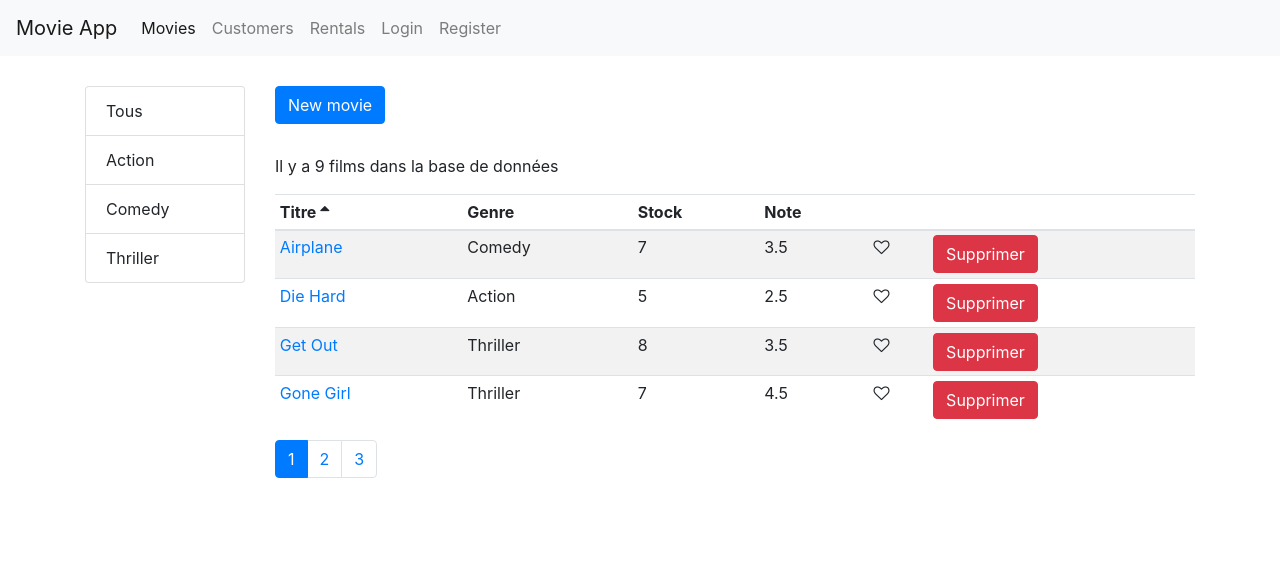
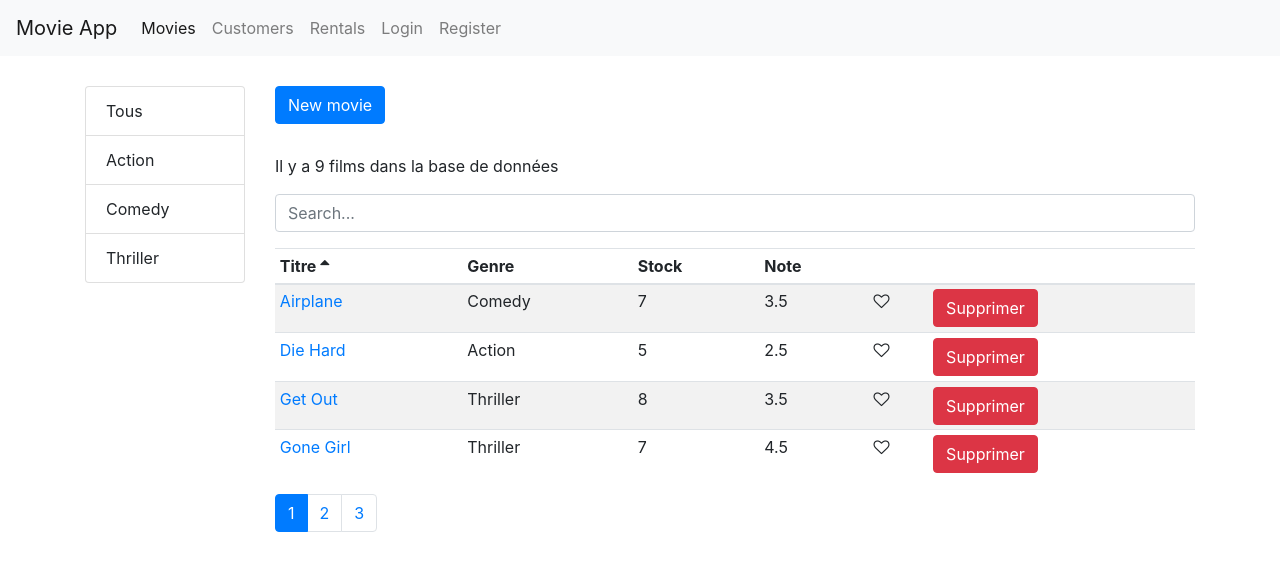
Before and after one commit to petit-lardon/react-movie, a React (Create React App) app: page /movies in a window 1280 px wide. Shown: the top 570 px of the page. Built offline with nearby package versions, Linux system fonts and the light colour scheme.

Commit message:
add search box to filter movies

```diff
--- /dev/null
+++ b/src/components/form/SearchBox.js
@@ -0,0 +1,16 @@
+import React from 'react';
+
+const SearchBox = ({value, onChange}) => {
+    return (
+        <input
+            type="text"
+            name="query"
+            className="form-control my-3"
+            placeholder="Search..."
+            value={value}
+            onChange={e => onChange(e.currentTarget.value)}
+            />
+    )
+}
+
+export default SearchBox;
--- a/src/components/movies.js
+++ b/src/components/movies.js
@@ -7,6 +7,7 @@
 import MoviesTable from './MoviesTable';
 import Pagination from "./common/Pagination";
 import ListGroup from "./common/ListGroup";
+import SearchBox from "./form/SearchBox";
 import _ from 'lodash';
 
 class Movies extends Component {
@@ -15,6 +16,8 @@
         genres: [],
         pageSize: 4,
         currentPage: 1,
+        searchQuery: "",
+        selectedGenre: null,
         sortColumn: {path: 'title', order: 'asc'}
     };
 
@@ -45,11 +48,15 @@
     }
 
     handleGenreSelect = (genre) => {
-        this.setState({selectedGenre: genre, currentPage: 1});
+        this.setState({searchQuery: "", selectedGenre: genre, currentPage: 1});
     }
 
     handleSort = (sortColumn) => {
         this.setState({sortColumn});
+    }
+
+    handleSearch = (query) => {
+        this.setState({searchQuery: query, selectedGenre: null, currentPage: 1});
     }
 
     render() {
@@ -58,12 +65,18 @@
             currentPage,
             selectedGenre,
             sortColumn,
+            searchQuery,
             movies: allMovies
         } = this.state;
 
-        const filtered = selectedGenre && selectedGenre._id
-            ? allMovies.filter(m => m.genre._id === selectedGenre._id)
-            : allMovies;
+        let filtered = allMovies;
+
+        if(searchQuery) {
+            filtered = allMovies.filter(m => m.title.toLowerCase().startsWith(searchQuery.toLowerCase()));
+        }
+        else if (selectedGenre && selectedGenre._id) {
+            filtered = allMovies.filter(m => m.genre._id === selectedGenre._id);
+        }
 
         const sorted = _.orderBy(filtered, [sortColumn.path], [sortColumn.order]);
 
@@ -84,6 +97,9 @@
                 <div className="col">
                     <Link to="/movies/new" className="btn btn-primary" style={{marginBottom: 30}}>New movie</Link>
                     <p>Il y a {filtered.length} films dans la base de données</p>
+
+                    <SearchBox value={searchQuery} onChange={this.handleSearch} />
+
                     <MoviesTable
                         movies={movies}
                         sortColumn={sortColumn}
```
